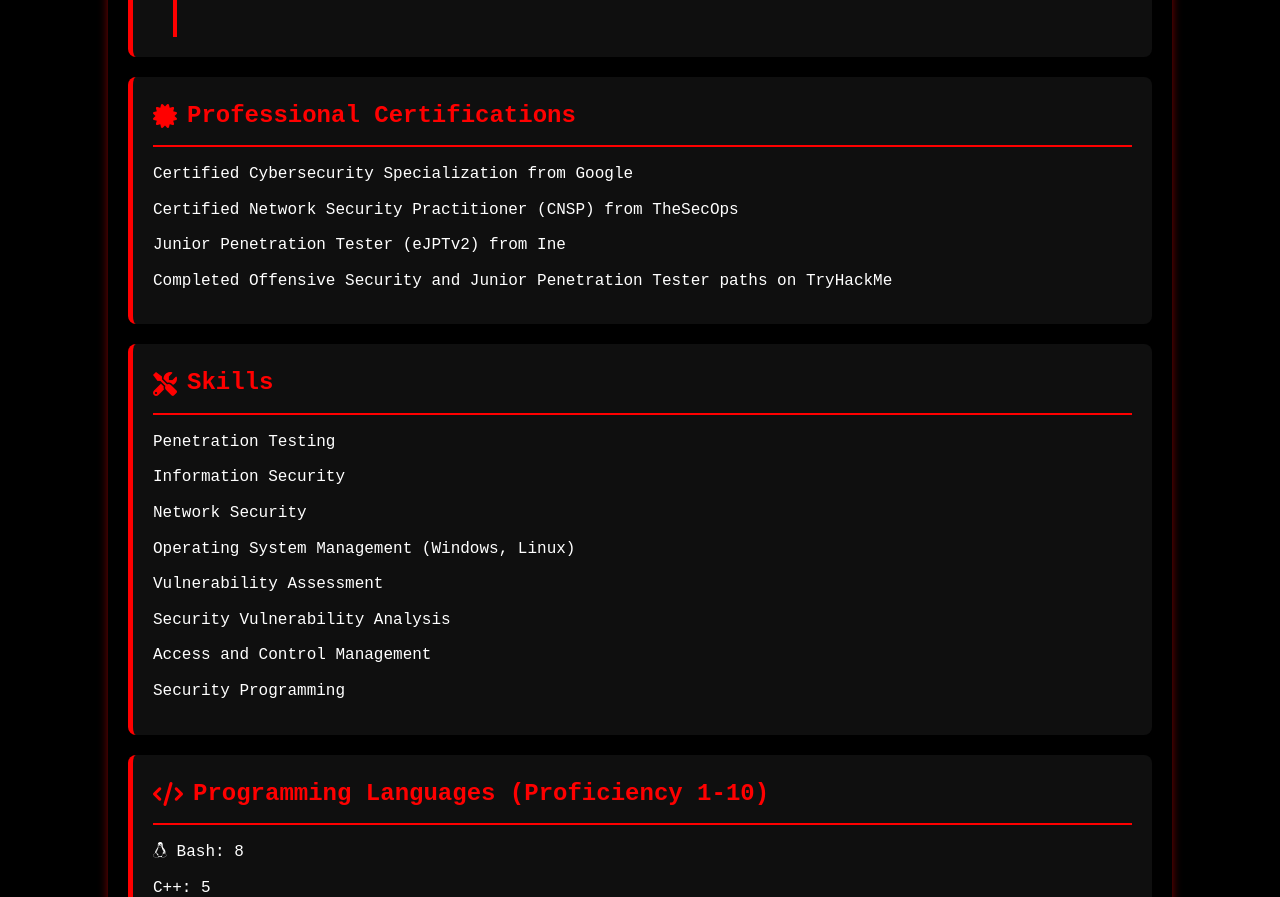
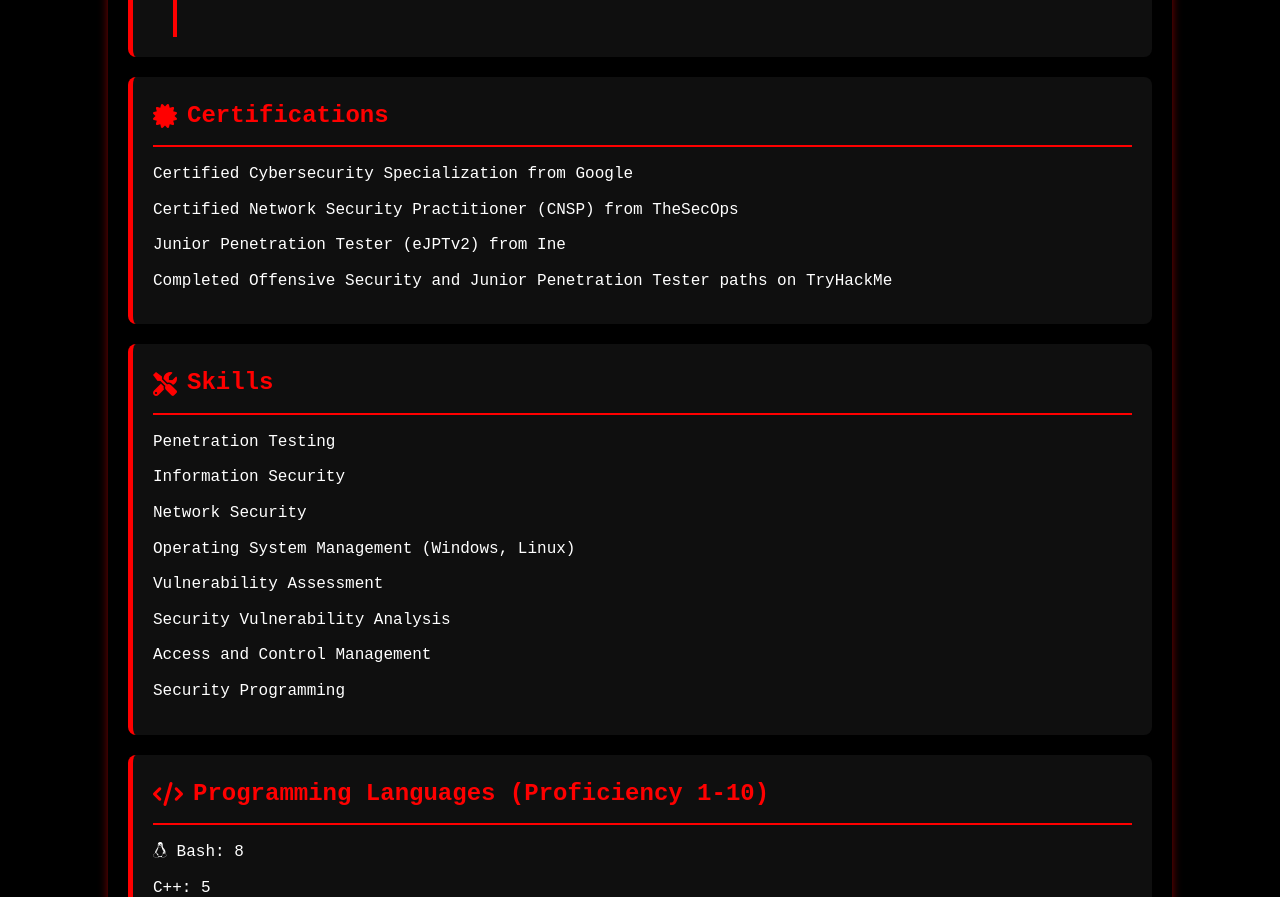
Before and after one commit to 01klld/CV, a plain HTML site: page index.html in a window 1280 px wide. Shown: the part 1633-2530 px from the top of the page. Drawn offline with Linux system fonts and the light colour scheme; some icons are missing.

Commit message:
Update index.html

```diff
--- a/index.html
+++ b/index.html
@@ -70,7 +70,7 @@
             </ul>
         </section>
         <section id="certifications" class="certifications">
-            <h2><i class="fas fa-certificate"></i> Professional Certifications</h2>
+            <h2><i class="fas fa-certificate"></i> Certifications</h2>
             <ul>
                 <li>Certified Cybersecurity Specialization from Google</li>
                 <li>Certified Network Security Practitioner (CNSP) from TheSecOps</li>
```
